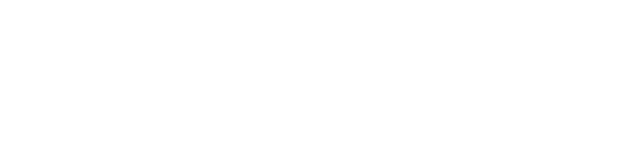
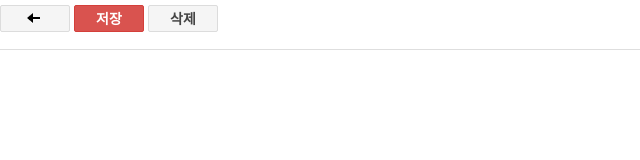
Before and after one commit to maksalizm/google_calendar, a website: page template/calendar_make_detail.html in a window 1280 px wide. Shown: the whole page, without its empty margins (0-640 px from the left). Drawn offline with nearby package versions, Linux system fonts and the light colour scheme.

Commit message:
main완성

```diff
--- a/static/scss/layout/_layout.scss
+++ b/static/scss/layout/_layout.scss
@@ -97,6 +97,7 @@
     min-width: 70px;
     padding: 0 8px;
     text-align: center;
+    vertical-align: middle;
     &.disabled {
         background: #f2f2f2;
         color: #b8b8b8;
@@ -262,3 +263,29 @@
     margin-bottom: -960px;
     border-left: 1px solid #dedede;
 }
+
+.color-red {
+    color: #fff;
+    background-color: #d9534f;
+    border-color: #d43f3a;
+    &:hover {
+        color: #fff;
+        background-color: #c9302c;
+        border-color: #ac2925;
+    }
+}
+
+.text-indent {
+    text-indent: -9999px;
+}
+
+.calendar-back-button {
+    width: 13px;
+    height: 15px;
+    background: url('../img/combined.png') -106px -77px no-repeat;
+}
+
+.calendar-button-image-outer-box {
+    padding-top: 7px;
+    padding-left: 18px;
+}
--- a/template/calendar_make_detail.html
+++ b/template/calendar_make_detail.html
@@ -3,13 +3,33 @@
 <head>
     <meta charset="UTF-8">
     <title>Title</title>
+    <link href="../node_modules/bootstrap/dist/css/bootstrap.min.css" rel="stylesheet" type="text/css">
     <link href="../static/css/main.css" rel="stylesheet" type="text/css">
     <script src="https://code.jquery.com/jquery-2.2.0.min.js"></script>
     <script src="../node_modules/bootstrap/dist/js/bootstrap.min.js"></script>
 </head>
 <body>
-<div class="calendar-make-detail-">
+<div class="calendar-make-detail-master">
+    <nav class="nav">
+        <div class="left-nav">
+            <div class="calendar-button text-indent">
+                <div class="calendar-button-image-outer-box">
+                    <div class="calendar-back-button">
+                        삭제
+                    </div>
+                </div>
+            </div>
+            <div class="calendar-button color-red">
+                저장
+            </div>
+            <div class="calendar-button">
+                삭제
+            </div>
+        </div>
+    </nav>
+    <main>
 
+    </main>
 </div>
 </body>
 </html>
```
Also changed, not shown: template/index.html (+4 -8 lines), static/css/main.css.
